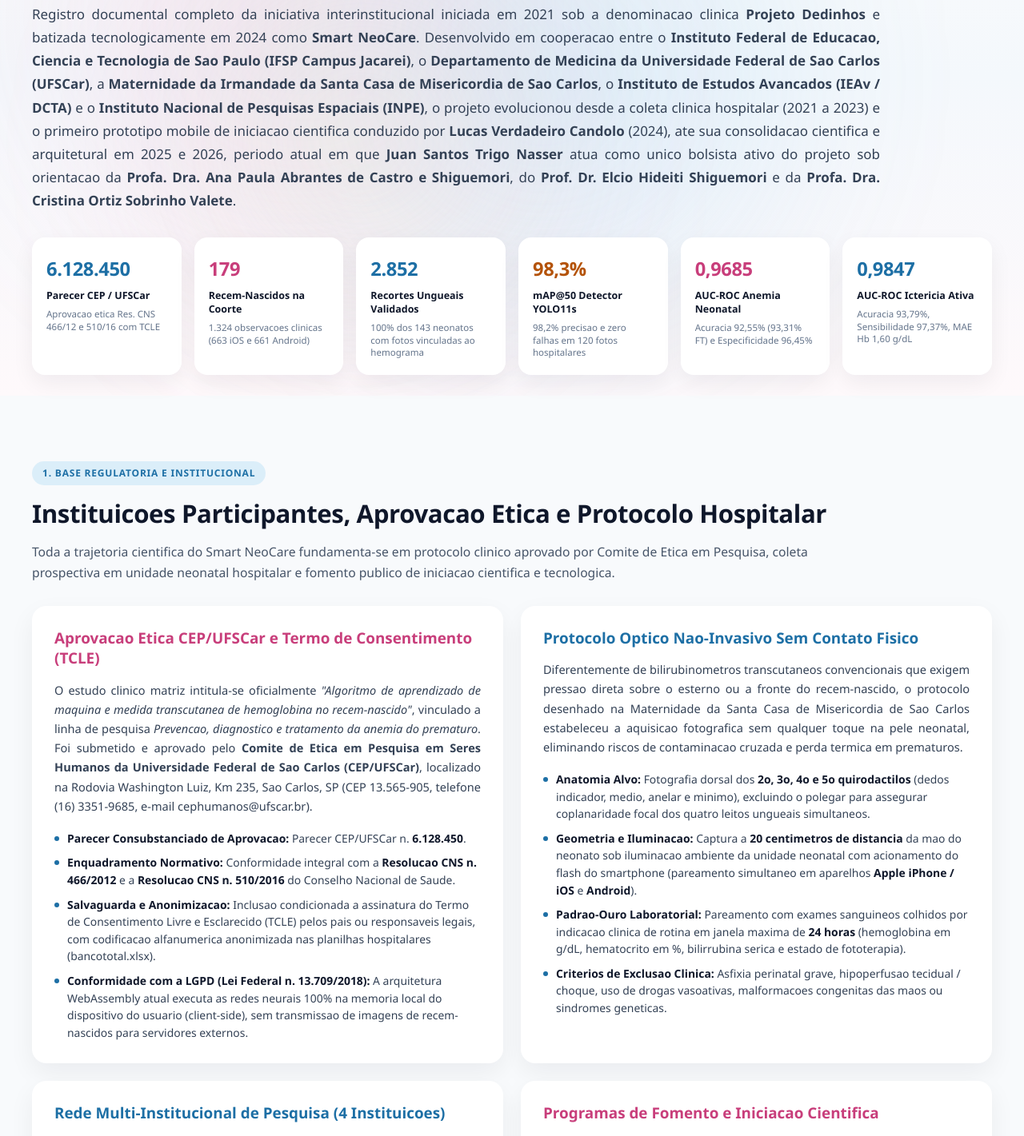
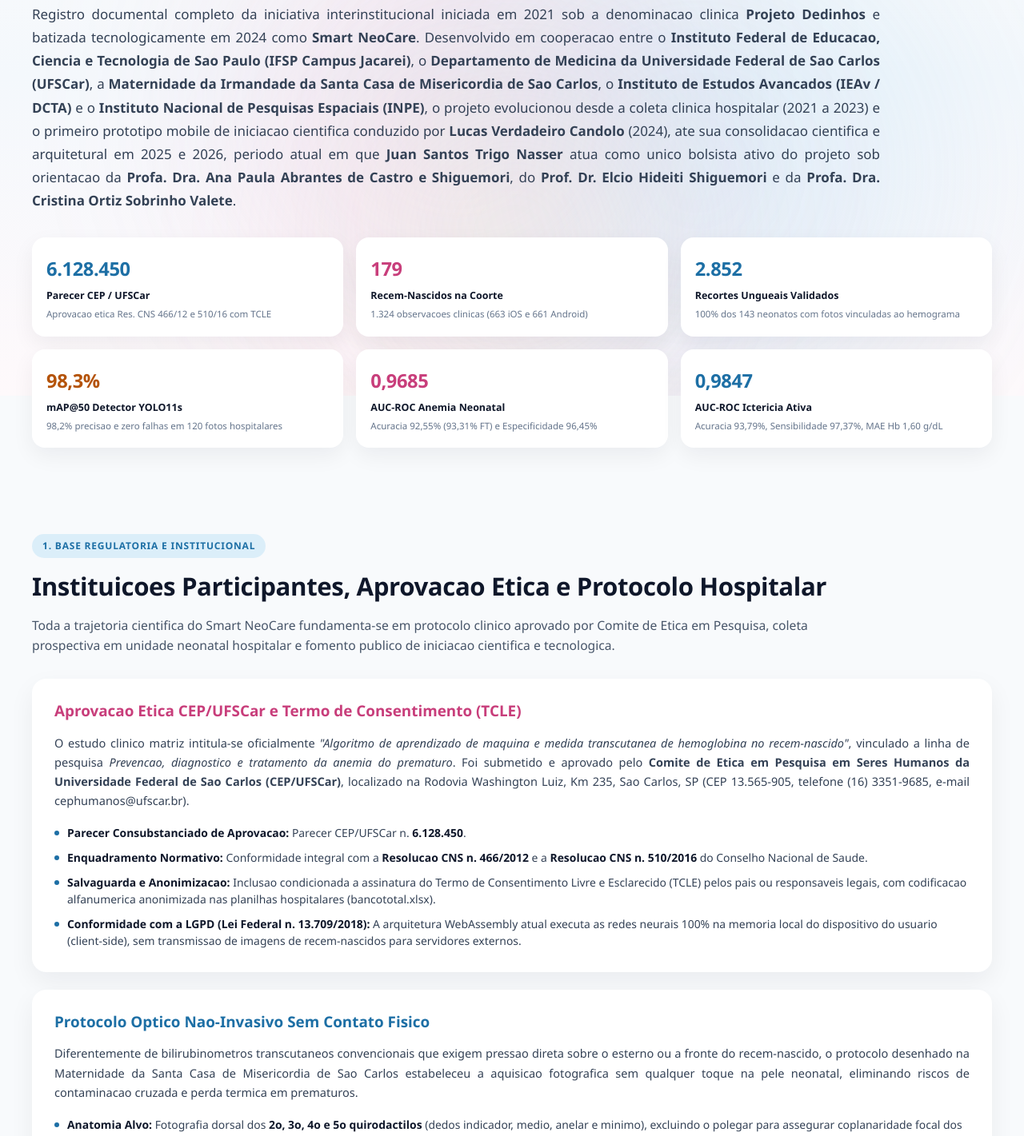
Before and after one commit to comeraperuibe944/smartneocare, a plain HTML site: page sobre.html in a window 1280 px wide. Shown: the part 305-1726 px from the top of the page at 80% size. Drawn offline with Linux system fonts and the light colour scheme.

Commit message:
Corrige layout vertical e kpi-strip em sobre.html e remove bancototal.xlsx por conter dados sensiveis

```diff
--- a/sobre.html
+++ b/sobre.html
@@ -253,9 +253,11 @@
         /* Painel de Indicadores Factuais Auditados */
         .kpi-strip {
             display: grid;
-            grid-template-columns: repeat(6, minmax(0, 1fr));
+            grid-template-columns: repeat(3, minmax(0, 1fr));
             gap: 16px;
-            margin-top: 12px;
+            margin: 12px auto 0;
+            width: 100%;
+            max-width: 100%;
         }
 
         .kpi-box {
@@ -340,7 +342,7 @@
         /* Cards de Governanca e Instituicoes */
         .inst-grid {
             display: grid;
-            grid-template-columns: repeat(2, minmax(0, 1fr));
+            grid-template-columns: minmax(0, 1fr);
             gap: 22px;
         }
 
@@ -510,7 +512,7 @@
         /* Corpo de Pesquisadores e Historico de Bolsistas */
         .researchers-grid {
             display: grid;
-            grid-template-columns: repeat(2, minmax(0, 1fr));
+            grid-template-columns: minmax(0, 1fr);
             gap: 22px;
         }
 
@@ -592,7 +594,7 @@
         /* Acervo Documental, PDFs e Links Probatórios */
         .docs-grid {
             display: grid;
-            grid-template-columns: repeat(2, minmax(0, 1fr));
+            grid-template-columns: minmax(0, 1fr);
             gap: 20px;
         }
 
```
Also changed, not shown: 1 other file.
